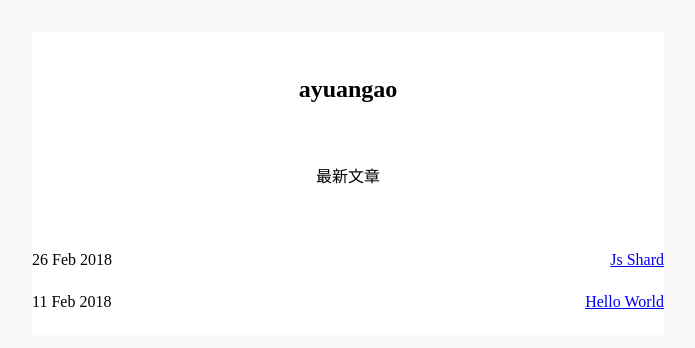
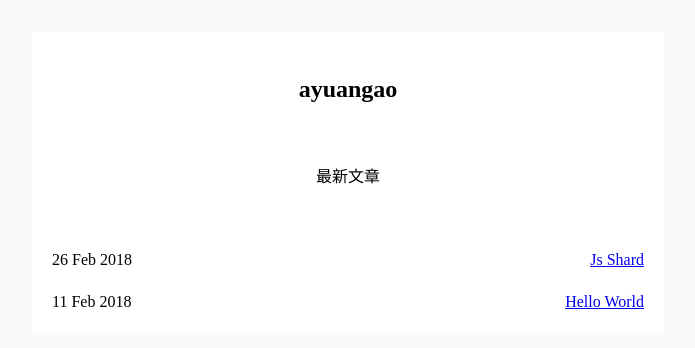
Before and after one commit to ayuangao/GitBlog, a Jekyll site: the page built from index.html, in a window 1280 px wide. Shown: the top 348 px of the page, without its empty margins (292-987 px from the left). Built offline with Jekyll 4.4.1, drawn with Linux system fonts in a browser that asks for light colours.

Commit message:
paddin:0 20px

```diff
--- a/index.html
+++ b/index.html
@@ -28,11 +28,10 @@
   }
   .blogs{
     width: 100%;
-    margin:0;
-    padding:0 10px;
   }
   .blog{
     display: flex;
     justify-content: space-between;
+    padding:0 20px;
   }
 </style>
```
